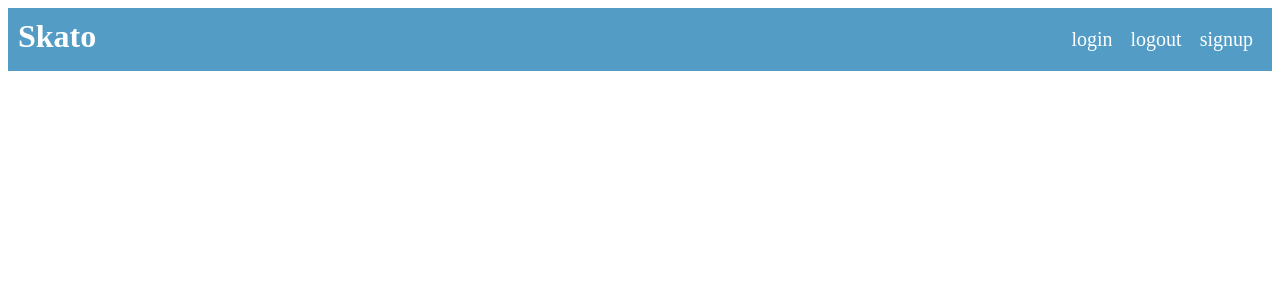
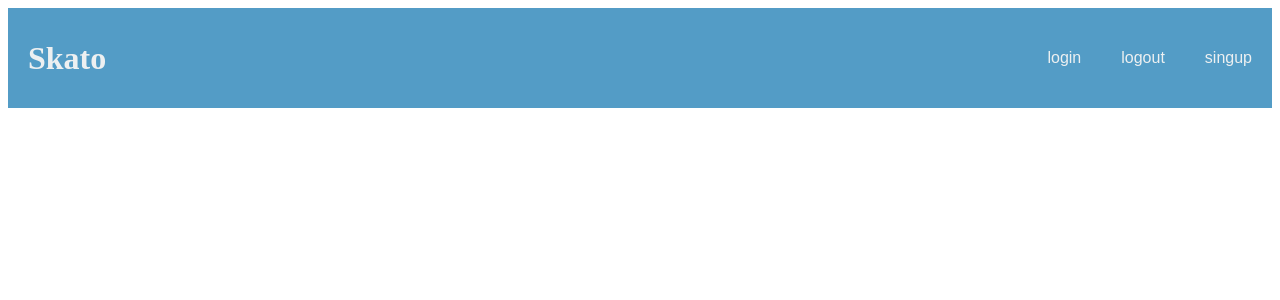
Before and after one commit to LeandroCarolino01/skato, an Angular app: page / in a window 1280 px wide. Shown: the top 300 px of the page. Built offline with nearby package versions, Linux system fonts and the light colour scheme.

Commit message:
feat(bav)changed the nav

```diff
--- a/src/app/components/navbar/navbar.component.html
+++ b/src/app/components/navbar/navbar.component.html
@@ -1,4 +1,4 @@
-<div id='nav'>
+<!-- <div id='nav'>
     <h1 id="logo">Skato</h1>
 
  <nav>
@@ -9,4 +9,16 @@
    </ul>
 </nav>
   <div class="clear"></div>
-  </div>
+  </div> -->
+
+  <header>
+      <h1 class="logo">Skato</h1>
+      <nav>
+          <ul class="nav_links">
+              <li><a href="#">login</a></li>
+              <li><a href="#">logout</a></li>
+              <li><a href="#">singup</a></li>
+          </ul>
+      </nav>
+
+  </header>
--- a/src/app/components/navbar/navbar.component.scss
+++ b/src/app/components/navbar/navbar.component.scss
@@ -1,40 +1,89 @@
 $base-color: #539cc6;
 
-#logo {
-    float: left;
-    display: inline-block;
-    margin: 10px;
-  }
+// #logo {
+//     float: left;
+//     display: inline-block;
+//     margin: 10px;
+//   }
 
-  .clear {
-    clear: both;
-  }
+//   .clear {
+//     clear: both;
+//   }
 
 
-  #nav {
-      background-color: $base-color;  /*turns nav bar white*/
-      color: white;
-      width: 100%;
+//   #nav {
+//       background-color: $base-color;  /*turns nav bar white*/
+//       color: white;
+//       width: 100%;
 
-  }
-  .nav {
-    float: right;
+//   }
+//   .nav {
+//     float: right;
+//     list-style: none;
+//     text-align: left;
+//     margin: 10px;
+//   }
+//   .nav > li {
+//       display:Inline-block;
+//       padding: 10px 9px 10px 9px;
+//   }
+
+//    .nav > li a {
+//        text-decoration: none;
+//        color: white;
+//        font-size: 20px;
+//        padding: 5px 0px 5px 0px
+//    }
+
+//    .nav > li > a:hover {
+//        color: black;
+//    }
+
+
+//this is the new style
+
+* {
+    box-sizing: border-box;
+    margin: 0;
+    padding: 0;
+    background-color: $base-color;
+}
+
+li, a {
+    font-family: Arial, Helvetica, sans-serif;
+    font-weight: 500;
+    font-size: 16px;
+    color: #edf0f1;
+    text-decoration: none;
+}
+
+header {
+    display: flex;
+    justify-content: space-between;
+    align-items: center;
+    padding: 30 10%;
+    height: 100px;
+}
+
+.logo {
+    cursor: pointer;
+    color: #edf0f1;
+    margin-left: 20px;
+}
+
+.nav_links {
     list-style: none;
-    text-align: left;
-    margin: 10px;
-  }
-  .nav > li {
-      display:Inline-block;
-      padding: 10px 9px 10px 9px;
-  }
+}
 
-   .nav > li a {
-       text-decoration: none;
-       color: white;
-       font-size: 20px;
-       padding: 5px 0px 5px 0px
-   }
+.nav_links li {
+    display: inline-block;
+    padding: 0px 20px;
+}
 
-   .nav > li > a:hover {
-       color: black;
-   }
+.nav_links li a {
+    transition: all 0.3s ease 0s;
+}
+
+.nav_links li a:hover {
+    color: #52a900;
+}
```
